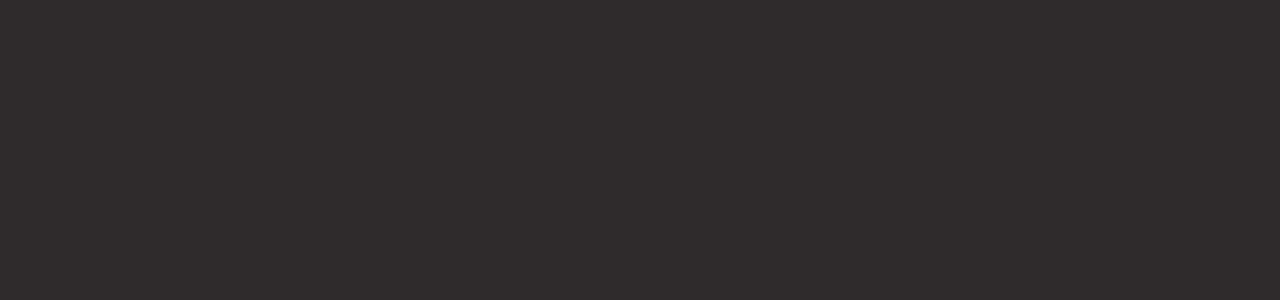
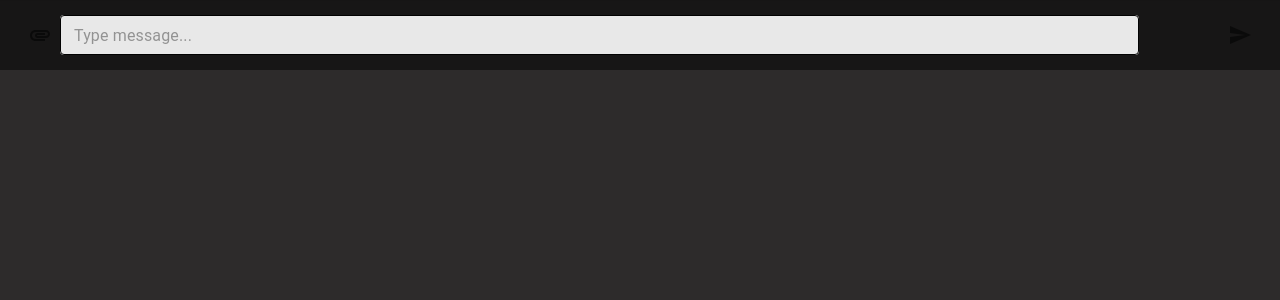
Before and after one commit to brave-chat/brave-chat, a React (Create React App) app: page /chat in a window 1280 px wide. Before the commit this address had no page. Shown: the top 300 px of the page. Built offline with nearby package versions, Linux system fonts and the light colour scheme.

Commit message:
implement chat footer to send messages
Signed-off-by: wiseaidev <business@wiseai.dev>

```diff
--- a/package.json
+++ b/package.json
@@ -12,6 +12,7 @@
     "@testing-library/user-event": "^13.5.0",
     "react": "^18.2.0",
     "react-dom": "^18.2.0",
+    "react-dropzone": "^14.2.2",
     "react-router-dom": "^6.3.0",
     "react-scripts": "5.0.1",
     "web-vitals": "^2.1.4"
--- /dev/null
+++ b/src/components/ChatFooter/index.js
@@ -0,0 +1,69 @@
+import React, { useState } from "react";
+import { useDropzone } from "react-dropzone";
+
+import SendIcon from "@mui/icons-material/Send";
+import IconButton from "@mui/material/IconButton";
+import "./style.css";
+import AttachFileIcon from "@mui/icons-material/Attachment";
+
+import CustomTextInput from "../CustomTextInput";
+
+const ChatFooter = () => {
+  const [message, setMessage] = useState("");
+
+  const onSendMessage = () => {
+    if (message) {
+      // TODO: dispatch this event
+      setMessage("");
+    }
+  };
+
+  const { getRootProps, getInputProps } = useDropzone({
+    accept: "image/*,video/*",
+    multiple: true,
+    onDrop: (acceptedFiles) => {
+      const files = acceptedFiles.map((file) => {
+        return {
+          preview: URL.createObjectURL(file),
+          name: file.name,
+          ...file,
+          metaData: { type: file.type, size: file.size },
+        };
+      });
+      // TODO: dispatch this event
+    },
+  });
+
+  const handleKeyPress = (event) => {
+    const message = event.target.value.trim();
+    if (event.key === "Enter" && !event.shiftKey && message) {
+      // TODO: dispatch this event
+      event.preventDefault();
+      setMessage("");
+    }
+  };
+
+  return (
+    <div className="chat-footer-root">
+      <input {...getInputProps()} />
+      <IconButton className="icon-btn-root" {...getRootProps()}>
+        <AttachFileIcon />
+      </IconButton>
+      <CustomTextInput
+        id="chat-textarea"
+        value={message}
+        onChange={(e) => setMessage(e.target.value)}
+        onKeyPress={handleKeyPress}
+        placeholder="Type message..."
+        variant="outlined"
+        multiline
+        className="text-field-root"
+      />
+      <IconButton className="icon-btn-root" onClick={onSendMessage}>
+        <SendIcon />
+      </IconButton>
+    </div>
+  );
+};
+
+export default ChatFooter;
--- /dev/null
+++ b/src/components/ChatFooter/style.css
@@ -0,0 +1,33 @@
+@media screen and (min-width: 1200px) {
+  .chat-footer-root {
+    padding-left: 30ox;
+    padding-right: 30px;
+  }
+}
+.chat-footer-root {
+  position: sticky;
+  border-top: 1px solid rgba(0, 0, 0, 0.06);
+  background-color: #171616;
+  padding: 14px 20px 15px;
+  display: flex;
+  align-items: center;
+  margin-top: auto;
+  bottom: 0px;
+}
+
+.text-field-root {
+  flex: 1;
+  margin-left: 5px;
+  margin-right: 5px;
+}
+.text-field-root .MuiOutlinedInput-multiline {
+  padding: 10px 16px;
+}
+.text-field-root .MuiInputBase-root {
+  background-color: rgba(255, 255, 255, 0.9);
+}
+
+.icon-btn-root {
+  padding: 8px;
+  color: rgba(255, 255, 255, 0.9);
+}
--- /dev/null
+++ b/src/components/CustomTextInput/index.js
@@ -0,0 +1,56 @@
+import React from "react";
+import { TextField } from "@mui/material";
+import PropTypes from "prop-types";
+
+const CustomTextInput = ({
+  type,
+  name,
+  id,
+  fullWidth,
+  size,
+  value,
+  onChange,
+  helperText,
+  variant,
+  error,
+  ...rest
+}) => {
+  return (
+    <TextField
+      {...rest}
+      type={type}
+      name={name}
+      id={id || name}
+      size={size}
+      fullWidth={fullWidth}
+      value={value}
+      variant={variant}
+      onChange={onChange}
+      error={error || helperText !== ""}
+      helperText={helperText}
+    />
+  );
+};
+
+CustomTextInput.prototype = {
+  type: PropTypes.string,
+  name: PropTypes.string,
+  id: PropTypes.string,
+  fullWidth: PropTypes.bool,
+  value: PropTypes.string,
+  variant: PropTypes.string,
+  size: PropTypes.string,
+  onChange: PropTypes.func,
+  error: PropTypes.bool,
+  helperText: PropTypes.bool,
+};
+
+CustomTextInput.defaultProps = {
+  type: "text",
+  fullWidth: true,
+  size: "small",
+  error: false,
+  helperText: "",
+};
+
+export default CustomTextInput;
--- a/src/routes/index.js
+++ b/src/routes/index.js
@@ -3,6 +3,7 @@
 import PageLoader from "../components/PageLoader";
 import Login from "../pages/Login";
 import Register from "../pages/Register";
+import ChatFooter from "../components/ChatFooter";
 
 const AppRoutes = () => {
   // TODO: implement redirect to chat if user if signed in
@@ -29,6 +30,15 @@
               </div>
             }
           ></Route>
+          <Route
+            path="/chat"
+            element={
+              <div className="chat">
+                {<ChatFooter />}
+                {/*lazy(() => import('../pages/ChatFooter'))*/}
+              </div>
+            }
+          ></Route>
         </Routes>
       </Suspense>
     </>
```
Also changed, not shown: 1 other file (tests, documents, lock files or other folders).
